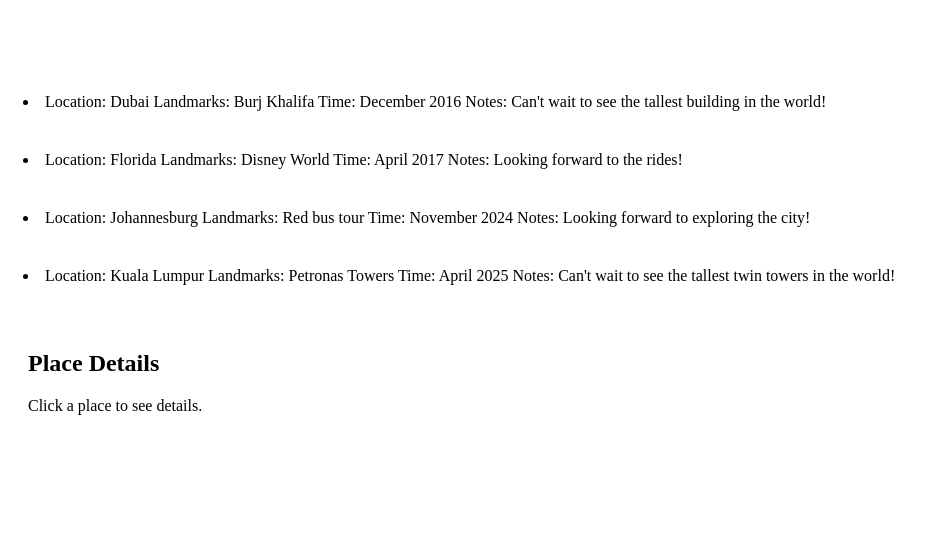
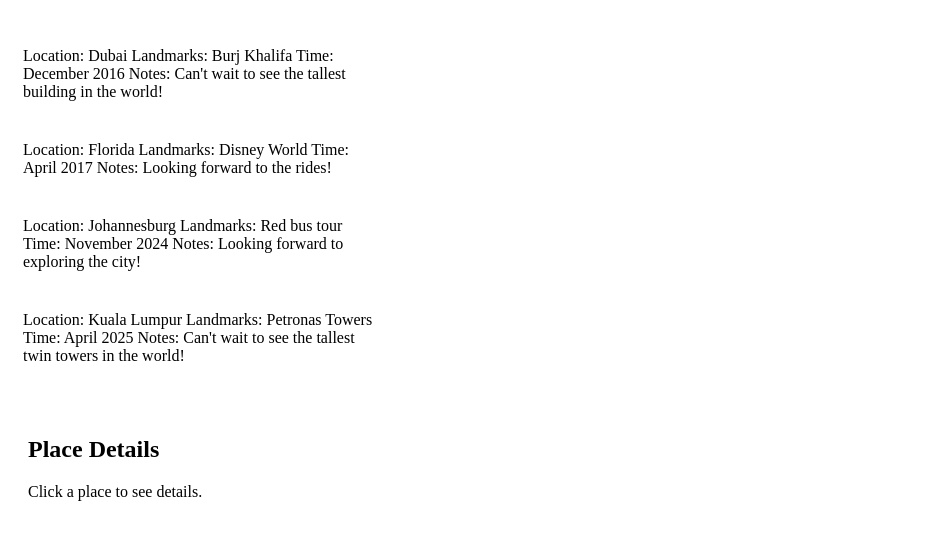
Before and after one commit to lmbfao/places-you-have-been, a plain HTML site: page index.html in a window 1280 px wide. Shown: the part 61-600 px from the top of the page, without its empty margins (0-934 px from the left). Drawn offline with Linux system fonts and the light colour scheme.

Commit message:
fix list of places section

```diff
--- a/index.html
+++ b/index.html
@@ -11,11 +11,8 @@
   <h1>Places I've Been</h1>
 
   <div id="places-container">
-    <div id="places-list">
-      <ul>
-      <li></li>
-     </ul>
-    </div>
+    <!-- list of places -->
+    <ul id="places-list"></ul>
 
     <div id="place-details">
       <h2>Place Details</h2>
```
